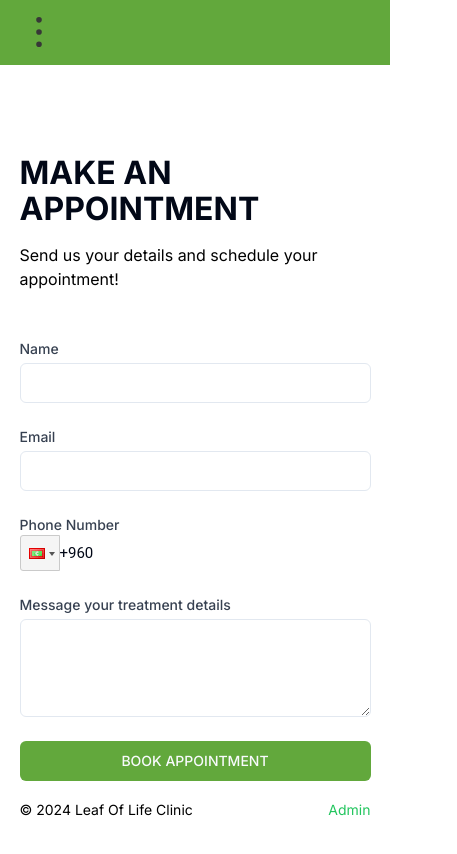
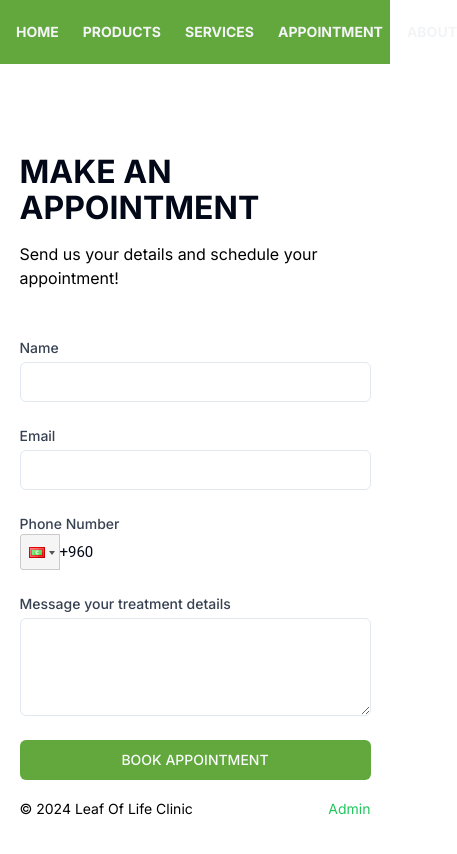
Before and after one commit to Ahukko8/leafoflife, a Next.js app: page /appointments in a window 390 px wide. Shown: the top 854 px of the page, 457 px wide, since content can reach past the window. Built offline with nearby package versions, Linux system fonts and the light colour scheme.

Commit message:
nav bar optimised for mobile as well

```diff
--- a/src/components/Navbar.tsx
+++ b/src/components/Navbar.tsx
@@ -6,78 +6,40 @@ import { useState } from "react";
 import { Button } from "./ui/button";
 
 function NavBar() {
-  const [navbar, setNavbar] = useState(false);
   return (
-    <nav className="bg-[#62A83c] top-0 left-0 right-0 z-10 h-full">
-      <div className="justify-between px-4 mx-auto md:items-center md:flex md:px-8">
-        <div className="flex items-center justify-between py-3 md:py-5 md:block">
-          {/* LOGO
-          <Link href="/">
-          <Image src="/logo.png" width={50} height={50} alt="logo" />
-          </Link> */}
-          {/* HAMBURGER BUTTON FOR MOBILE */}
-          <div className="md:hidden">
-            <Button
-              className="p-2 bg-transparent hover:bg-white/35"
-              onClick={() => setNavbar(!navbar)}
-            >
-              {navbar ? (
-                <Image src="/close.svg" width={30} height={30} alt="logo" />
-              ) : (
-                <Image
-                  src="/hamburger-menu.svg"
-                  width={30}
-                  height={30}
-                  alt="logo"
-                  className="focus:border-none active:border-none"
-                />
-              )}
-            </Button>
-          </div>
-        </div>
+    <nav className="bg-[#62A83c] top-0 left-0 right-0 z-10">
+      <div className="justify-between px-4 mx-auto items-center flex">
 
-        {/* NAVIGATION ITEMS */}
         <div
-          className={`flex-1 justify-self-center pb-3 mt-8 md:block md:pb-0 md:mt-0 ${
-            navbar ? "p-12 md:p-0 block" : "hidden"
-          }`}
+          className="flex-1 justify-self-center mb-3 mt-3 block  p-0"
         >
-          <ul className="h-screen md:h-auto items-center justify-center md:flex space-y-6 md:space-y-0 md:space-x-6">
-          <li className="text-sm text-gray-100 font-bold py-2 text-center  hover:bg-[#62A83c]  md:hover:text-gray-100/80 md:hover:bg-transparent">
-              <Link href="/" onClick={() => setNavbar(!navbar)}>
+          <ul className="h-10 items-center justify-center flex  space-x-6">
+          <li className="text-sm text-gray-100 font-bold py-2 text-center  hover:bg-[#62A83c]  hover:text-gray-100/80 hover:bg-transparent">
+              <Link href="/">
                 HOME
               </Link>
             </li>
-            <li className="text-sm text-gray-100 font-bold py-2 text-center  hover:bg-[#62A83c]  md:hover:text-gray-100/80 md:hover:bg-transparent">
-              <Link href="/products" onClick={() => setNavbar(!navbar)}>
+            <li className="text-sm text-gray-100 font-bold py-2 text-center  hover:bg-[#62A83c] hover:text-gray-100/80 :hover:bg-transparent">
+              <Link href="/products">
                 PRODUCTS
               </Link>
             </li>
-            <li className="text-sm  text-gray-100 font-bold py-2 text-center  hover:bg-[#62A83c]  md:hover:text-gray-100/80 md:hover:bg-transparent">
-              <Link href="/treatments" onClick={() => setNavbar(!navbar)}>
-                TREATMENTS
+            <li className="text-sm  text-gray-100 font-bold py-2 text-center  hover:bg-[#62A83c] hover:text-gray-100/80 hover:bg-transparent">
+              <Link href="/treatments">
+                SERVICES
               </Link>
             </li>
-            {/* <li className="text-sm  text-gray-100 font-bold py-2 text-center  hover:bg-[#62A83c]  md:hover:text-gray-100/80 md:hover:bg-transparent">
-              <Link href="/consultations" onClick={() => setNavbar(!navbar)}>
-                CONSULTATIONS
-              </Link>
-            </li> */}
+
             <li className="text-sm  text-gray-100 font-bold py-2 text-center  hover:bg-[#62A83c]  md:hover:text-gray-100/80 md:hover:bg-transparent">
-              <Link href="/appointments" onClick={() => setNavbar(!navbar)}>
+              <Link href="/appointments">
                 APPOINTMENT
               </Link>
             </li>
             <li className="text-sm  text-gray-100 font-bold py-2 text-center  hover:bg-[#62A83c] md:hover:text-gray-100/80 md:hover:bg-transparent">
-              <Link href="/#about" onClick={() => setNavbar(!navbar)}>
-                ABOUT US
+              <Link href="/#about">
+                ABOUT
               </Link>
             </li>
-            {/* <li className="text-sm t text-gray-100 font-bold py-2 text-center hover:bg-[#62A83c]  md:hover:text-gray-100/80 md:hover:bg-transparent">
-              <Link href="#contact" scroll={false} onClick={() => setNavbar(!navbar)}>
-                CONTACT
-              </Link>
-            </li> */}
           </ul>
         </div>
       </div>
--- a/src/components/homePage/Hero.tsx
+++ b/src/components/homePage/Hero.tsx
@@ -3,7 +3,7 @@
 import { Button } from "@/src/components/ui/button";
 import Link from "next/link";
 import Image from "next/image";
-import { motion } from "framer-motion";
+
 
 const Hero = () => {
   return (
```
Also changed, not shown: src/components/Nav.tsx (+13 -10 lines).
